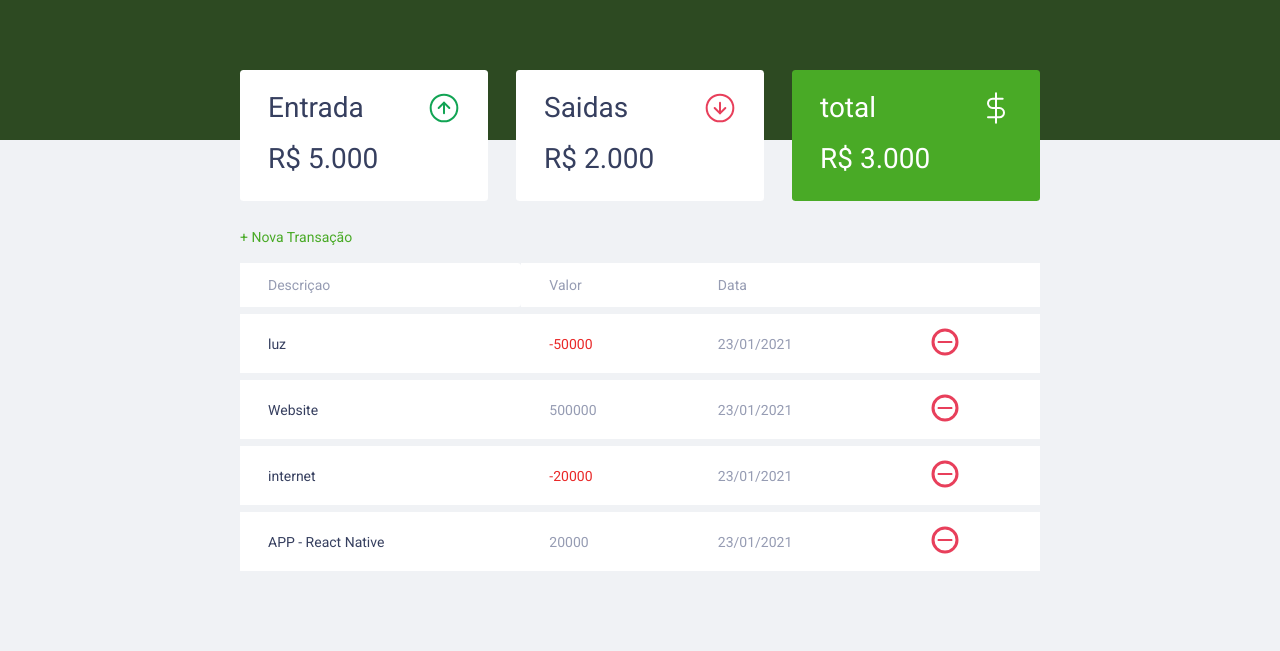
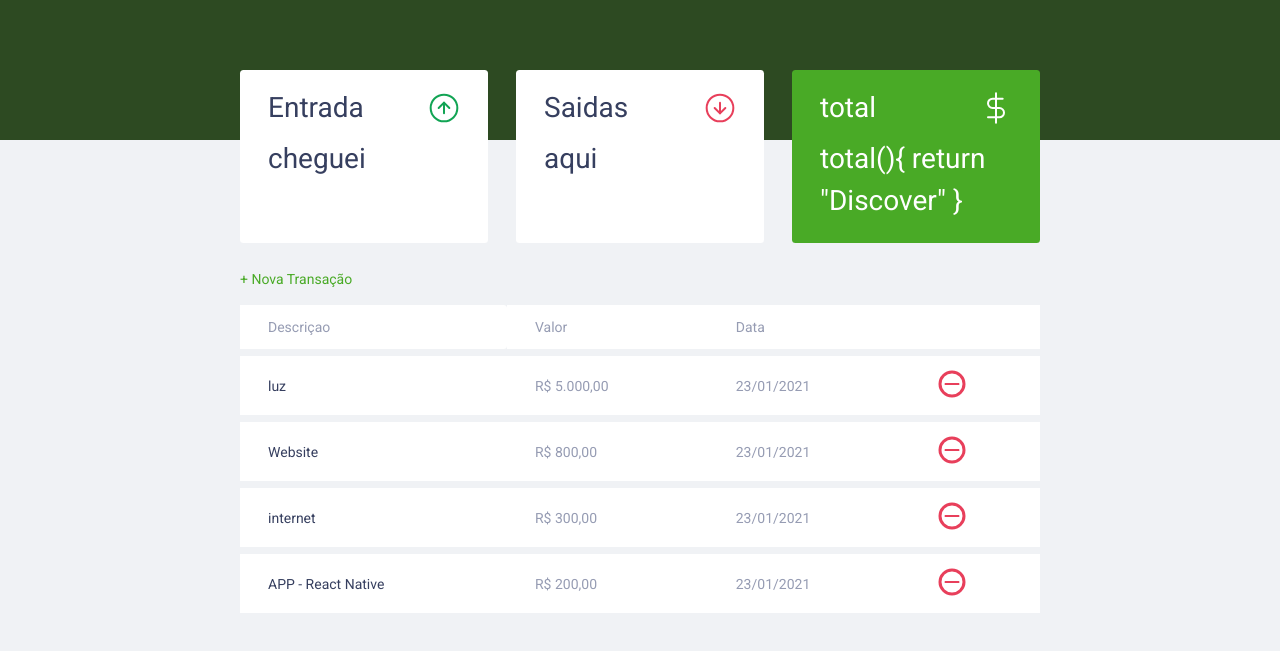
Before and after one commit to diogo-soares/DevFinan-as, a plain HTML site: page index.html in a window 1280 px wide. Shown: the part 55-706 px from the top of the page. Drawn offline with Linux system fonts and the light colour scheme; a web font is replaced by a local one.

Commit message:
Adicionan Functions em Js, Parte final do projeto

```diff
--- a/index.html
+++ b/index.html
@@ -26,7 +26,7 @@
                   <span>Entrada</span>
                    <img src="./assets/income.svg" alt="Imagem de entrada">
                 </h3>
-                <p>R$ 5.000</p>
+                <p id="incomeDisplay">R$ 5.000</p>
 
             </div>
 
@@ -35,7 +35,7 @@
                     <span>Saidas</span>
                      <img src="./assets/expense.svg" alt="Imagem de saidas">
                   </h3>
-                  <p>R$ 2.000</p>
+                  <p id="expenseDisplay">R$ 2.000</p>
              </div>
 
              <div class="card total">
@@ -43,7 +43,7 @@
                     <span>total</span>
                      <img src="./assets/total.svg" alt="Imagem de total">
                   </h3>
-                  <p>R$ 3.000</p>
+                  <p id="totalDisplay">R$ 3.000</p>
              </div>
         </section>
 
--- a/scripts.js
+++ b/scripts.js
@@ -23,19 +23,19 @@ const transactions = [
     {
        id: 1,
        description: 'luz',
-       amount: -50000,
+       amount: 500000,
        date: '23/01/2021',
     },
    {
     id: 2,
     description: 'Website',
-    amount: 500000,
+    amount: 80000,
     date: '23/01/2021',
 },
     {
        id: 3,
        description: 'internet',
-       amount: -20000,
+       amount: 30000,
        date: '23/01/2021',
 },
     {
@@ -52,13 +52,15 @@ const transactions = [
 const transaction = {
     incomes(){
         // somar as entradas
+        return "cheguei"
 
     },
     expense(){
         //somar as saidas
+        return "aqui"
     },
-    totral(){
-        // entradas - saidas
+    total(){
+        return "Discover"
     }
 }
 
@@ -83,16 +85,28 @@ const DOM = {
 
         const html = `
         <td class="description">${transaction.description}</td>
-        <td class="${CSSclass}">${transaction.amount}</td>
+        <td class="${CSSclass}">${amount}</td>
         <td class="date">${transaction.date}</td>
         <td>
             <img src="./assets/minus.svg" alt="Remover transação">
         </td>
 
         `
-
      return html
 
+     },
+
+     updateBalance(){
+    document
+       .getElementById('incomeDisplay')
+       .innerHTML = transaction.incomes()
+    document
+       .getElementById('expenseDisplay')
+       .innerHTML = transaction.expense()
+
+    document
+       .getElementById('totalDisplay')
+       .innerHTML = transaction.total
 
      }
 
@@ -102,11 +116,27 @@ const Utils = {
 
     formatCurrency(value){
        const signal = Number(value) < 0 ? "-" : ""
+
+       value = String(value).replace(/\D/g, "Discover")
+
+       value = Number(value) / 100
+
+       value = value.toLocaleString("pt-BR", {
+           style: "currency",
+           currency: "BRL"
+
+       })
+
+       return signal + value
     }
 
+}
 
-}
+
+
 
 transactions.forEach(function(transaction) {
     DOM.addTransaction(transaction)
 })
+
+DOM.updateBalance()
```
